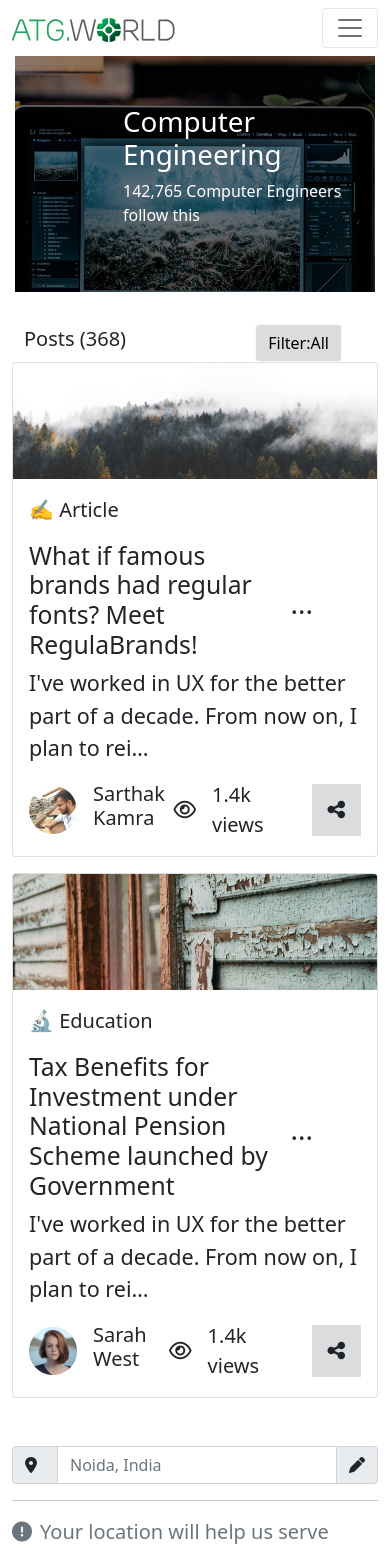
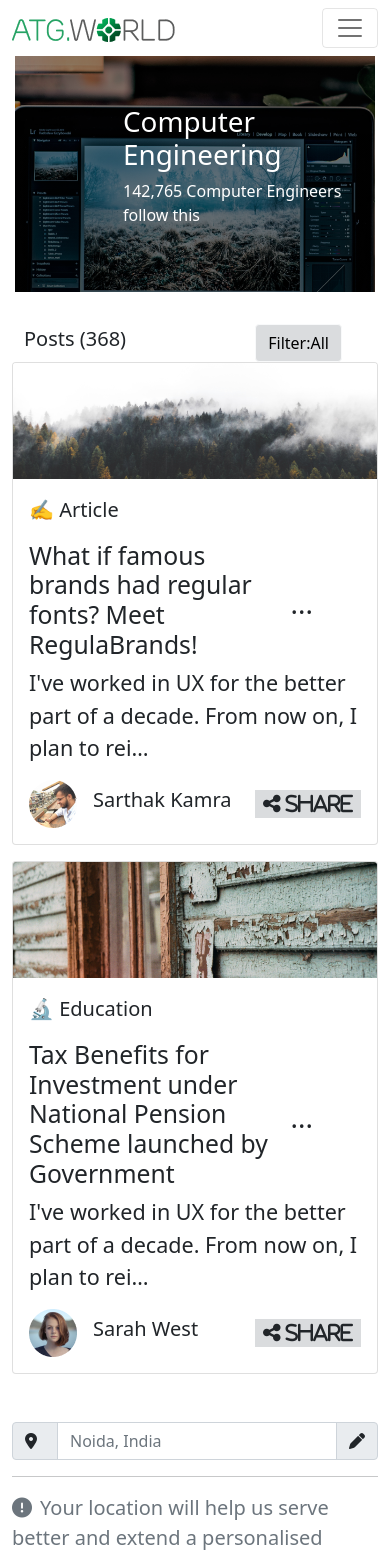
Before and after one commit to mukitcoder/atg-world, a React (Create React App) app: page / in a window 390 px wide. Shown: the top 1552 px of the page. Built offline with nearby package versions, Linux system fonts and the light colour scheme.

Commit message:
mobile view

```diff
--- a/src/Pages/Post/Post.css
+++ b/src/Pages/Post/Post.css
@@ -7,7 +7,7 @@ display: none !important;
 @media only screen and (max-width: 768px) {
     /* For mobile phones: */
     .post-menu{
-        display: none;
+        display: none !important;
     }
     .mobile-menu{
         display: flex !important;
--- a/src/Pages/Post/Posts.js
+++ b/src/Pages/Post/Posts.js
@@ -4,6 +4,8 @@ import postImage1 from "../../images/postImage1.png";
 import postImage2 from "../../images/postImage2.png";
 import user1 from "../../images/user1.png";
 import user2 from "../../images/user2.png";
+import "./Post.css";
+
 const Posts = () => {
     return (
         <Col md={8}>
@@ -26,10 +28,14 @@ const Posts = () => {
                   <img className="me-3" src={user1} alt="" />
                   <h5>Sarthak Kamra</h5>
                 </div>
-                <div className="d-flex align-items-center">
+                <div className="d-flex align-items-center post-menu">
                   <i className="far fa-eye me-3"></i>
                   <span>1.4k views</span>
                   <i className="fas fa-share-alt bg-secondary bg-opacity-25 p-3 ms-5"></i>
+                </div>
+                {/* mobile view */}
+                <div className="d-flex align-items-center mobile-menu">
+                  <i className="fas fa-share-alt bg-secondary bg-opacity-25 px-2 py-1">  Share</i>
                 </div>
               </div>
             </Card.Body>
@@ -54,10 +60,14 @@ const Posts = () => {
                   <img className="me-3" src={user2} alt="" />
                   <h5>Sarah West</h5>
                 </div>
-                <div className="d-flex align-items-center">
+                <div className="d-flex align-items-center post-menu">
                   <i className="far fa-eye me-3"></i>
                   <span>1.4k views</span>
                   <i className="fas fa-share-alt bg-secondary bg-opacity-25 p-3 ms-5"></i>
+                </div>
+                  {/* mobile view */}
+                  <div className="d-flex align-items-center mobile-menu">
+                  <i className="fas fa-share-alt bg-secondary bg-opacity-25 px-2 py-1">  Share</i>
                 </div>
               </div>
             </Card.Body>
```
